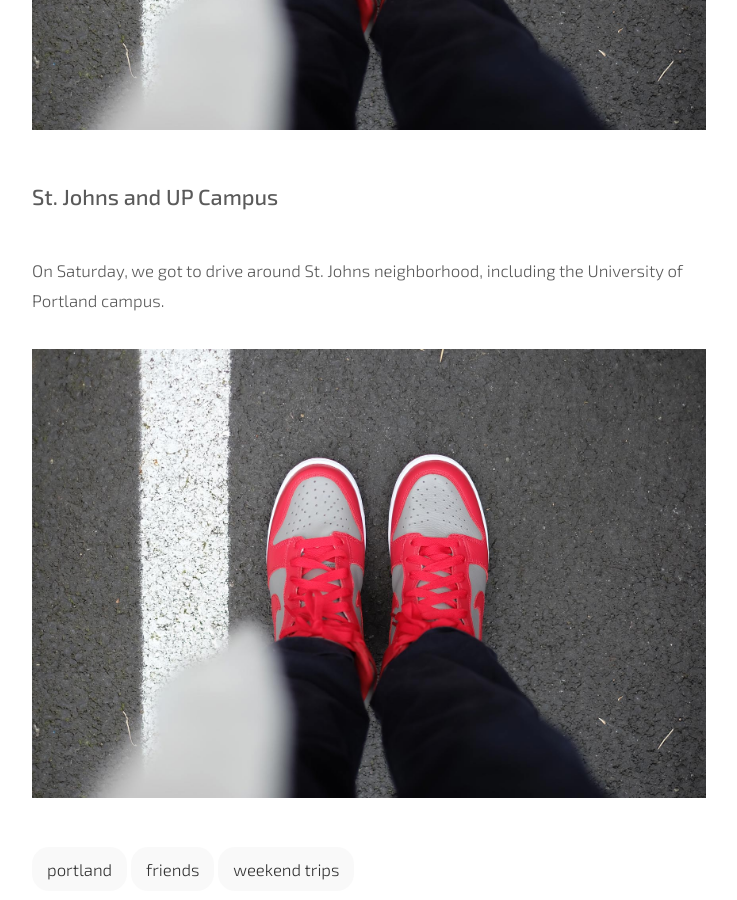
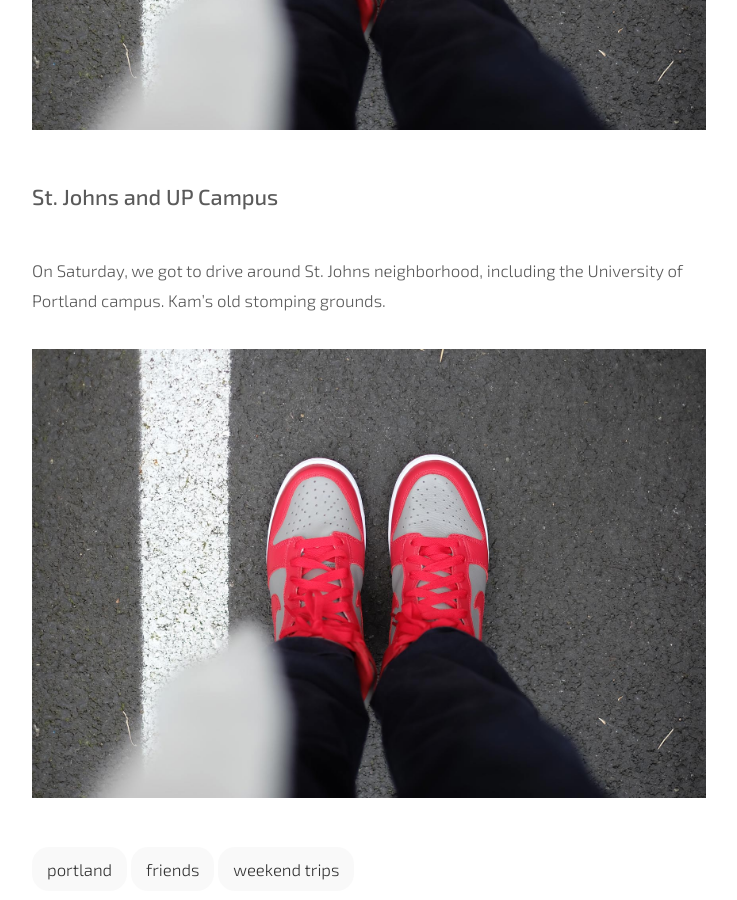
Before and after one commit to PHironaka/Miru-Blog, a Jekyll site: the page built from _posts/2016-06-04-nothing-beats-a-sunny-portlandia.markdown, in a window 1280 px wide and 900 px high, scrolled down 1253 px. Shown: the whole window, without its empty margins (271-1008 px from the left). Built offline with Jekyll 4.4.1, drawn with Linux system fonts in a browser that asks for light colours; some web fonts are replaced; a script that is not in the unit is left out; comment, search, counter and statistics services are not loaded.

Commit message:
Updated Nothing Beats A Sunny Portlandia

```diff
--- a/_posts/2016-06-04-nothing-beats-a-sunny-portlandia.markdown
+++ b/_posts/2016-06-04-nothing-beats-a-sunny-portlandia.markdown
@@ -25,6 +25,6 @@
 
 # St. Johns and UP Campus
 
-On Saturday, we got to drive around St. Johns neighborhood, including the University of Portland campus.
+On Saturday, we got to drive around St. Johns neighborhood, including the University of Portland campus. Kam's old stomping grounds.
 
 ![DSCF6930.JPG](/uploads/DSCF6930.JPG)
```
